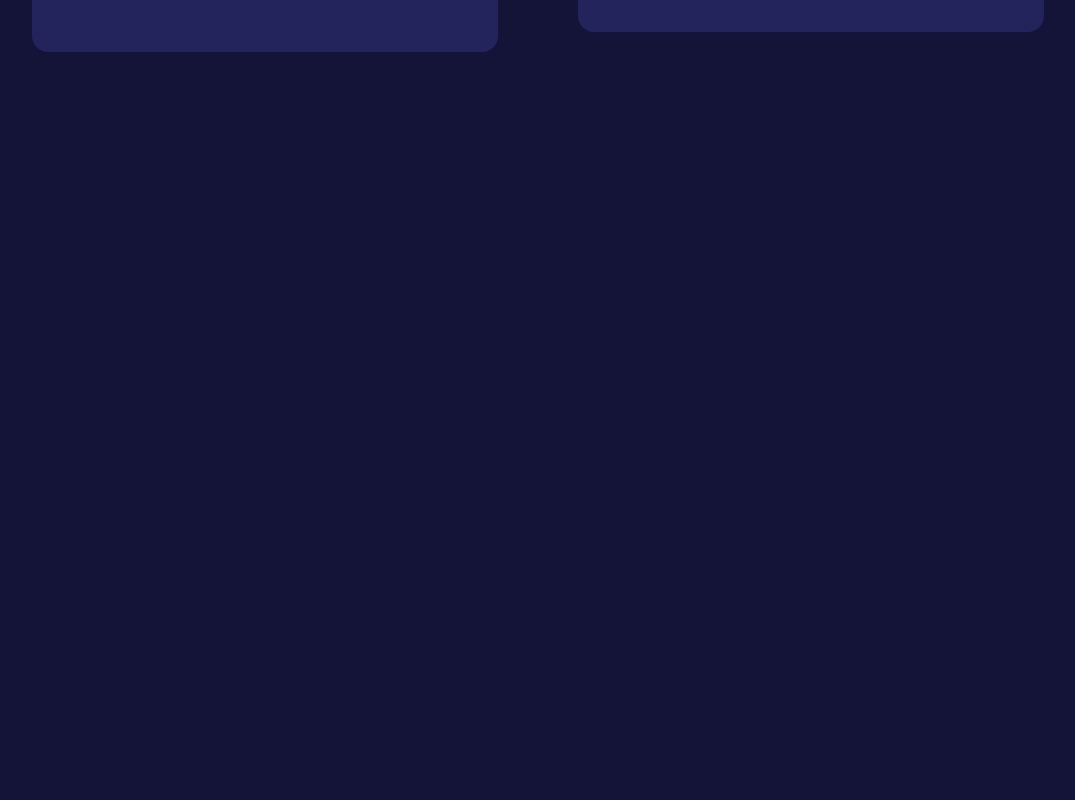
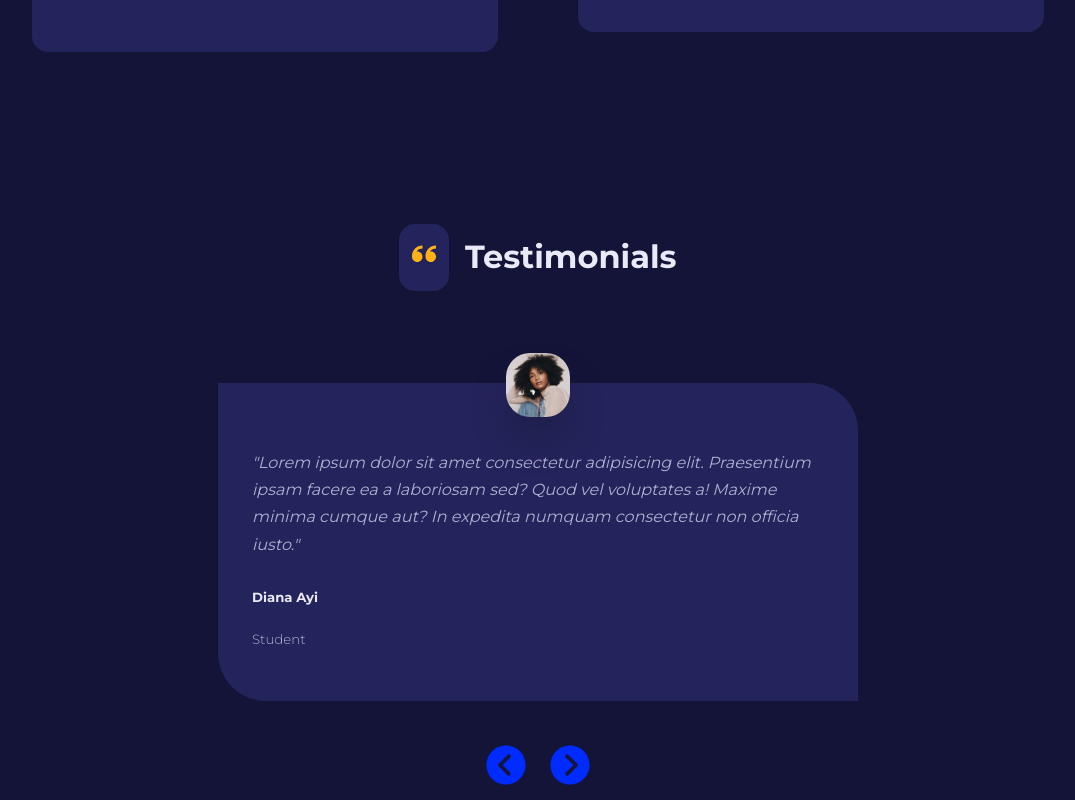
Before and after one commit to RootSN-Comminuty/communityRootsn_webSite_Officiel, a React (Create React App) app: page / in a window 1280 px wide. Shown: the part 2937-3737 px from the top of the page, without its empty margins (102-1177 px from the left). Before the commit the page ends 2997 px from the top, so only its background shows below. Built offline with nearby package versions, Linux system fonts and the light colour scheme.

Commit message:
Add fifth Section

```diff
--- /dev/null
+++ b/src/components/Testimonials.jsx
@@ -0,0 +1,52 @@
+import { useState } from "react"
+import SectionHead from "./SectionHead"
+import { ImQuotesLeft } from "react-icons/im"
+import Card from "../UI/Card"
+import { IoIosArrowDropleftCircle, IoIosArrowDroprightCircle } from "react-icons/io"
+import { testimonials } from "../data"
+
+
+
+const Testimonials = () => {
+    const [index, setIndex] = useState(0)
+    const { name, quote, job, avatar } = testimonials[index];
+
+
+    const prevTestimonialHandler = () => {
+        setIndex(prev => prev - 1);
+
+        if (index <= 0) {
+            setIndex(testimonials.length - 1);
+        }
+    }
+
+    const nextTestimonialHandler = () => {
+        setIndex(prev => prev + 1);
+
+        if (index >= testimonials.length - 1) {
+            setIndex(0);
+        }
+    }
+
+    return (
+        <section className="testimonials">
+            <div className="container testimonials__container">
+                <SectionHead icon={<ImQuotesLeft />} title="Testimonials" className="testimonials__head" />
+                <Card className="testimonial">
+                    <div className="testimonial__avatar">
+                        <img src={avatar} alt={name} />
+                    </div>
+                    <p className="testimonial__quote">{`"${quote}"`}</p>
+                    <h5>{name}</h5>
+                    <small className="testimonial__title">{job}</small>
+                </Card>
+                <div className="testimonials__btn-container">
+                    <button className="testimonials__btn" onClick={prevTestimonialHandler}><IoIosArrowDropleftCircle /></button>
+                    <button className="testimonials__btn" onClick={nextTestimonialHandler}><IoIosArrowDroprightCircle /></button>
+                </div>
+            </div>
+        </section>
+    )
+}
+
+export default Testimonials
--- a/src/pages/home/Home.jsx
+++ b/src/pages/home/Home.jsx
@@ -5,6 +5,7 @@ import FAQs from '../../components/FAQs'
 
 
 import './home.css'
+import Testimonials from '../../components/Testimonials'
 
 const Home = () => {
     return (
@@ -13,6 +14,7 @@ const Home = () => {
             <Programs />
             <Values />
             <FAQs />
+            <Testimonials />
         </>
     )
 }
--- a/src/pages/home/home.css
+++ b/src/pages/home/home.css
@@ -149,3 +149,69 @@
 .faq p {
     margin-top: 1.5rem;
 }
+
+
+
+/* --------------------Testimonials Section-------------------- */
+.testimonials {
+    width: 50rem;
+    margin-inline: auto;
+}
+
+.testimonials__head {
+    justify-content: center;
+}
+
+.card.testimonial {
+    position: relative;
+    text-align: left;
+    margin-top: 5rem;
+}
+
+.testimonial__avatar {
+    width: 4rem;
+    height: 4rem;
+    border-radius: 1.5rem;
+    box-decoration-break: 2px solid transparent;
+    overflow: hidden;
+    position: absolute;
+    top: -2rem;
+    left: calc(50% - 2rem);
+    box-shadow: 0 1.5rem 2rem rgb(26, 26, 54, 0.4);
+    transition: var(--transition);
+}
+
+.testimonial:hover {
+    border-radius: 50%;
+    border-color: var(--color-gray-400);
+}
+
+.testimonial__quote {
+    font-style: italic;
+    margin: 1rem 0 2rem;
+}
+
+.card small.testimonial__title {
+    margin-top: 0.3rem;
+}
+
+.testimonials__btn-container {
+    width: fit-content;
+    margin: 2.5rem auto 0;
+    display: flex;
+    justify-content: center;
+    align-items: center;
+    gap: 1rem;
+}
+
+.testimonials__btn {
+    background: transparent;
+    cursor: pointer;
+}
+
+.testimonials__btn svg {
+    fill: var(--color-primary);
+    font-size: 1.8rem;
+    width: 3rem;
+    height: 3rem;
+}
```
